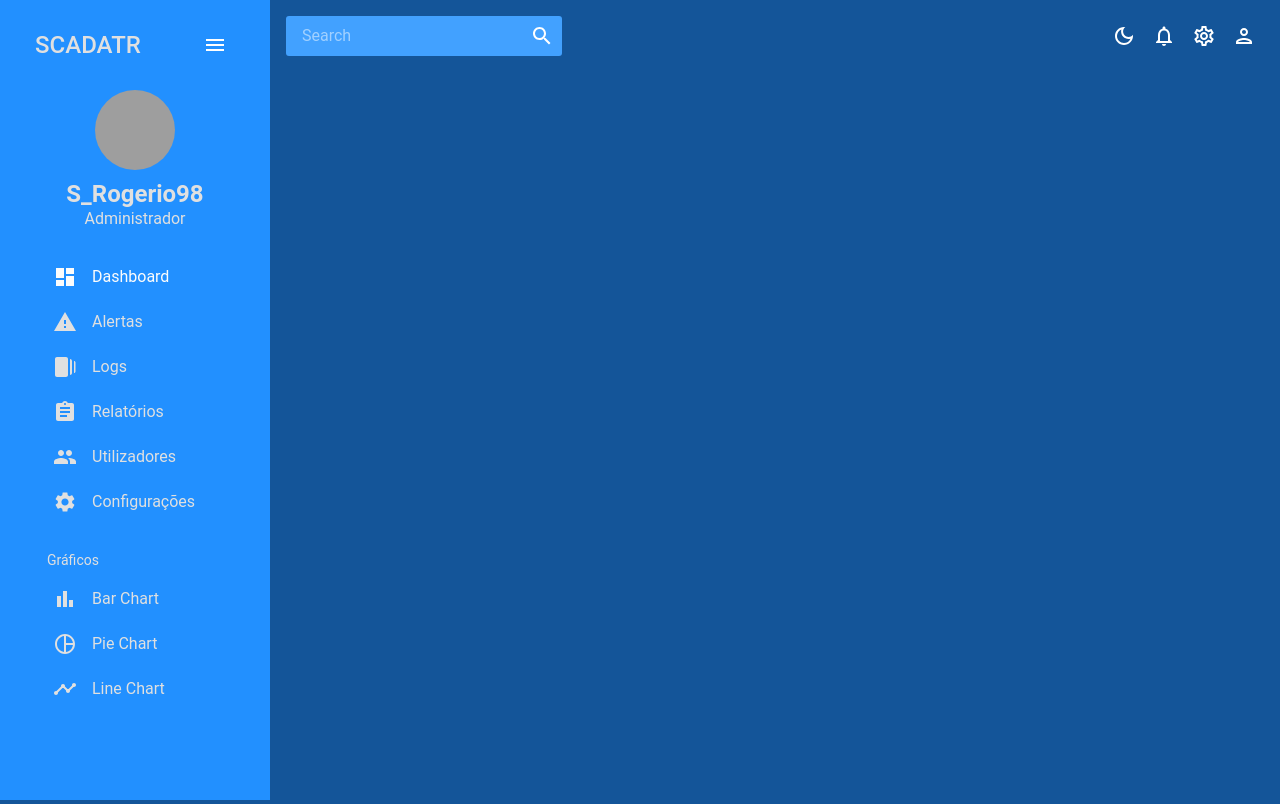
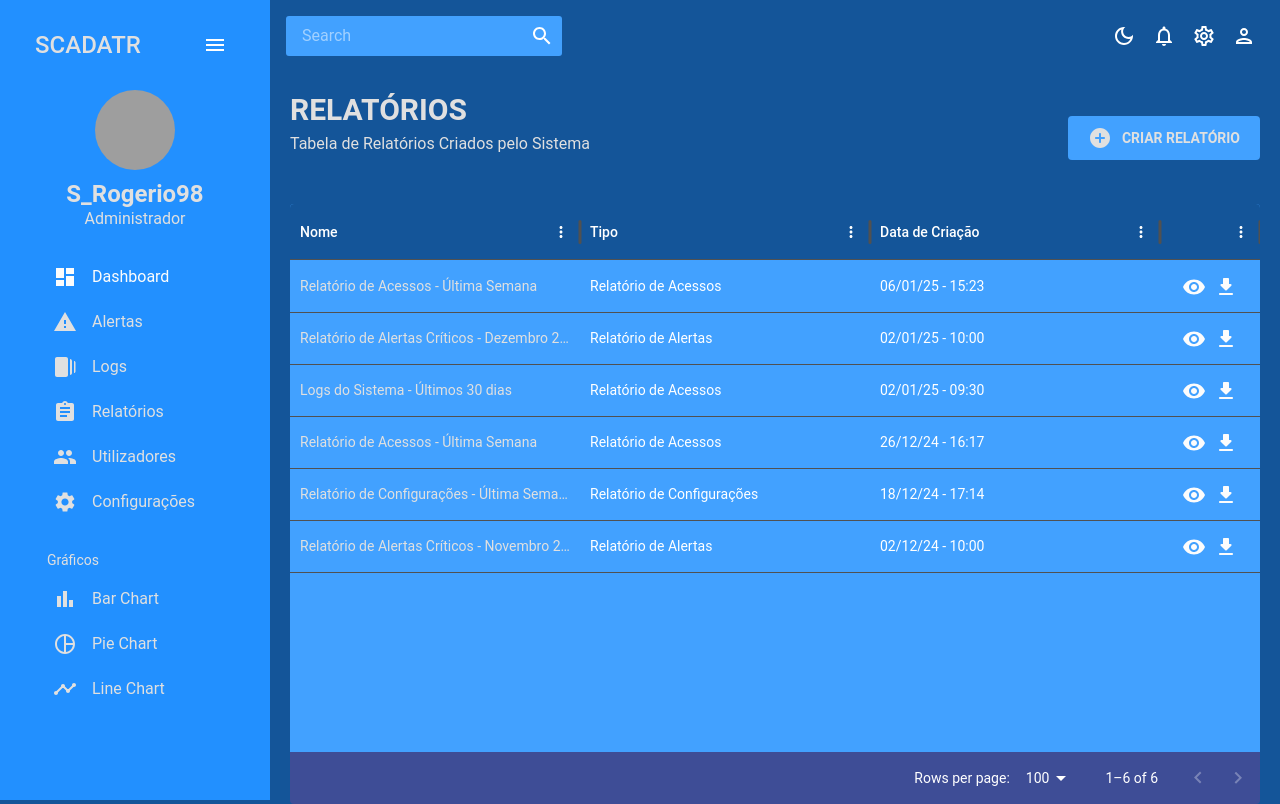
Before and after one commit to dani2308/scadatr, a React (Vite) app in the folder scadatr-projectI/: page /relatorios in a window 1280 px wide. Built offline with nearby package versions, Linux system fonts and the light colour scheme; grey boxes are pictures that could not be loaded.

Commit message:
Reports DONE

```diff
--- a/scadatr-projectI/src/App.jsx
+++ b/scadatr-projectI/src/App.jsx
@@ -5,7 +5,7 @@ import Sidebar from "./scenes/global/Sidebar";
 import Dashboard from "./scenes/dashboard";
 import Alerts from "./scenes/alertas";
 import Logs from "./scenes/logs";
-import Invoices from "./scenes/invoices";
+import Reports from "./scenes/relatorios";
 import Form from "./scenes/form";
 import FAQ from "./scenes/faq";
 import Bar from "./scenes/bar";
@@ -31,7 +31,7 @@ function App() {
               <Route path="/" element={<Dashboard />} />
               <Route path="/alertas" element={<Alerts />} />
               <Route path="/logs" element={<Logs />} />
-              <Route path="/invoices" element={<Invoices />} />
+              <Route path="/relatorios" element={<Reports />} />
               <Route path="/form" element={<Form />} />
               <Route path="/faq" element={<FAQ />} />
               <Route path="/bar" element={<Bar />} />
--- a/scadatr-projectI/src/data/mockData.js
+++ b/scadatr-projectI/src/data/mockData.js
@@ -241,6 +241,45 @@ export const mockDataInvoices = [
     origem: "Firewall",
     date_hour: "04/01/25 - 14:58",
     description: "Ataque de Injection Detetado",
+  },
+];
+
+export const mockDataReports = [
+  {
+    id: 1,
+    name: "Relatório de Acessos - Última Semana",
+    tipo: "Relatório de Acessos",
+    creation_date: "06/01/25 - 15:23",
+  },
+  {
+    id: 2,
+    name: "Relatório de Alertas Críticos - Dezembro 2024",
+    tipo: "Relatório de Alertas",
+    creation_date: "02/01/25 - 10:00",
+  },
+  {
+    id: 3,
+    name: "Logs do Sistema - Últimos 30 dias",
+    tipo: "Relatório de Acessos",
+    creation_date: "02/01/25 - 09:30",
+  },
+  {
+    id: 4,
+    name: "Relatório de Acessos - Última Semana",
+    tipo: "Relatório de Acessos",
+    creation_date: "26/12/24 - 16:17",
+  },
+  {
+    id: 5,
+    name: "Relatório de Configurações - Última Semana",
+    tipo: "Relatório de Configurações",
+    creation_date: "18/12/24 - 17:14",
+  },
+  {
+    id: 6,
+    name: "Relatório de Alertas Críticos - Novembro 2024",
+    tipo: "Relatório de Alertas",
+    creation_date: "02/12/24 - 10:00",
   },
 ];
 
--- a/scadatr-projectI/src/scenes/alertas/index.jsx
+++ b/scadatr-projectI/src/scenes/alertas/index.jsx
@@ -21,7 +21,7 @@ const Alerts = () => {
   return (
     <Box m="20px">
       <Header
-        title="Alertas"
+        title="ALERTAS"
         subtitle="Tabela de Alertas Criados pelo Sistema"
       />
       <Box
@@ -54,7 +54,6 @@ const Alerts = () => {
         }}
       >
         <DataGrid
-          checkboxSelection
           rows={mockDataTeam}
           columns={columns}
           rowCount={mockDataTeam.length}
--- a/scadatr-projectI/src/scenes/global/Sidebar.jsx
+++ b/scadatr-projectI/src/scenes/global/Sidebar.jsx
@@ -141,7 +141,7 @@ const Sidebar = () => {
             />
             <Item
               title="Relatórios"
-              to="/invoices"
+              to="/relatorios"
               icon={<AssignmentIcon />}
               selected={selected}
               setSelected={setSelected}
--- a/scadatr-projectI/src/scenes/invoices/index.jsx
+++ /dev/null
@@ -1,73 +0,0 @@
-import { Box, Typography, useTheme } from "@mui/material";
-import { DataGrid } from "@mui/x-data-grid";
-import { tokens } from "../../theme";
-import { mockDataInvoices } from "../../data/mockData";
-import Header from "../../components/Header";
-
-const Invoices = () => {
-  const theme = useTheme();
-  const colors = tokens(theme.palette.mode);
-  const columns = [
-    { field: "id", headerName: "Título" },
-    {
-      field: "tipo",
-      headerName: "Tipo",
-      flex: 1,
-      cellClassName: "name-column--cell",
-    },
-    {
-      field: "origem",
-      headerName: "Origem",
-      flex: 1,
-    },
-    {
-      field: "date_hour",
-      headerName: "Data/Hora",
-      flex: 1,
-    },
-    {
-      field: "description",
-      headerName: "Descrição",
-      flex: 1,
-    },
-  ];
-
-  return (
-    <Box m="20px">
-      <Header title="LOGS" subtitle="Tabela de Logs Captados pelo Sistema" />
-      <Box
-        m="40px 0 0 0"
-        height="75vh"
-        sx={{
-          "& .MuiDataGrid-root": {
-            border: "none",
-          },
-          "& .MuiDataGrid-cell": {
-            borderBottom: "none",
-          },
-          "& .name-column--cell": {
-            color: colors.grey[100],
-          },
-          "& .MuiDataGrid-columnHeaders": {
-            backgroundColor: colors.blueAccent[700],
-            borderBottom: "none",
-          },
-          "& .MuiDataGrid-virtualScroller": {
-            backgroundColor: colors.primary[400],
-          },
-          "& .MuiDataGrid-footerContainer": {
-            borderTop: "none",
-            backgroundColor: colors.blueAccent[700],
-          },
-          "& .MuiCheckbox-root": {
-            color: `${colors.grey[100]} !important`,
-          },
-        }}
-      >
-        <DataGrid checkboxSelection rows={mockDataInvoices} columns={columns} />
-      </Box>
-    </Box>
-  );
-};
-
-export default Invoices;
--- /dev/null
+++ b/scadatr-projectI/src/scenes/relatorios/index.jsx
@@ -0,0 +1,117 @@
+import { Box, Typography, useTheme, Button, IconButton } from "@mui/material";
+import { DataGrid } from "@mui/x-data-grid";
+import { tokens } from "../../theme";
+import { mockDataReports } from "../../data/mockData";
+import Header from "../../components/Header";
+import RemoveRedEyeRoundedIcon from "@mui/icons-material/RemoveRedEyeRounded";
+import FileDownloadRoundedIcon from "@mui/icons-material/FileDownloadRounded";
+import DownloadOutlinedIcon from "@mui/icons-material/DownloadOutlined";
+import AddCircleRoundedIcon from "@mui/icons-material/AddCircleRounded";
+
+const Reports = () => {
+  const theme = useTheme();
+  const colors = tokens(theme.palette.mode);
+  const columns = [
+    {
+      field: "name",
+      headerName: "Nome",
+      flex: 1,
+      cellClassName: "name-column--cell",
+    },
+    {
+      field: "tipo",
+      headerName: "Tipo",
+      flex: 1,
+    },
+    {
+      field: "creation_date",
+      headerName: "Data de Criação",
+      flex: 1,
+    },
+    {
+      flex: 0,
+      sortable: false,
+      renderCell: (params) => (
+        <Box
+          display="flex"
+          justifyContent="center"
+          alignItems="center"
+          gap={1}
+          width="100%"
+          height="100%"
+        >
+          <RemoveRedEyeRoundedIcon
+            sx={{ color: "#fcfcfc", cursor: "pointer" }}
+            onClick={() => console.log("Ver relatório:", params.row)}
+          />
+          <FileDownloadRoundedIcon
+            sx={{ color: "#fcfcfc", cursor: "pointer" }}
+            onClick={() => console.log("Download relatório:", params.row)}
+          />
+        </Box>
+      ),
+      headerAlign: "center",
+      align: "center",
+    },
+  ];
+
+  return (
+    <Box m="20px">
+      <Box display="flex" justifyContent="space-between" alignItems="center">
+        <Header
+          title="RELATÓRIOS"
+          subtitle="Tabela de Relatórios Criados pelo Sistema"
+        />
+
+        <Box>
+          <Button
+            sx={{
+              backgroundColor: colors.primary[400],
+              color: colors.grey[100],
+              fontSize: "14px",
+              fontWeight: "bold",
+              padding: "10px 20px",
+            }}
+          >
+            <AddCircleRoundedIcon sx={{ mr: "10px" }} />
+            Criar Relatório
+          </Button>
+        </Box>
+      </Box>
+
+      <Box
+        m="20px 0 0 0"
+        height="75vh"
+        sx={{
+          "& .MuiDataGrid-root": {
+            border: "none",
+          },
+          "& .MuiDataGrid-cell": {
+            borderBottom: "none",
+          },
+          "& .name-column--cell": {
+            color: colors.grey[100],
+          },
+          "& .MuiDataGrid-columnHeaders": {
+            backgroundColor: colors.blueAccent[700],
+            borderBottom: "none",
+          },
+          "& .MuiDataGrid-virtualScroller": {
+            backgroundColor: colors.primary[400],
+          },
+          "& .MuiDataGrid-footerContainer": {
+            borderTop: "none",
+            backgroundColor: colors.blueAccent[700],
+          },
+          "& .MuiCheckbox-root": {
+            color: `${colors.grey[100]} !important`,
+          },
+        }}
+      >
+        <DataGrid rows={mockDataReports} columns={columns} />
+      </Box>
+    </Box>
+  );
+};
+
+export default Reports;
```
